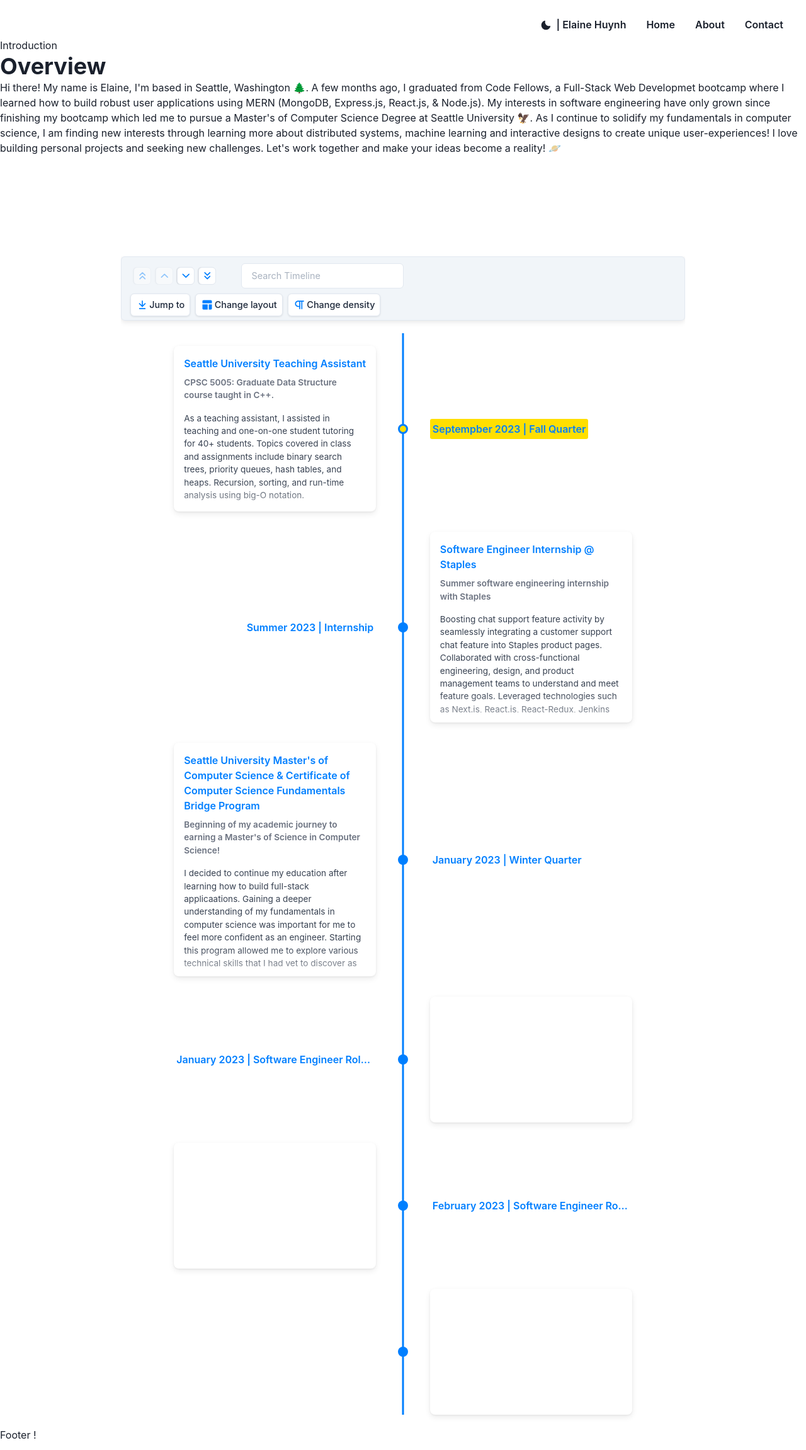
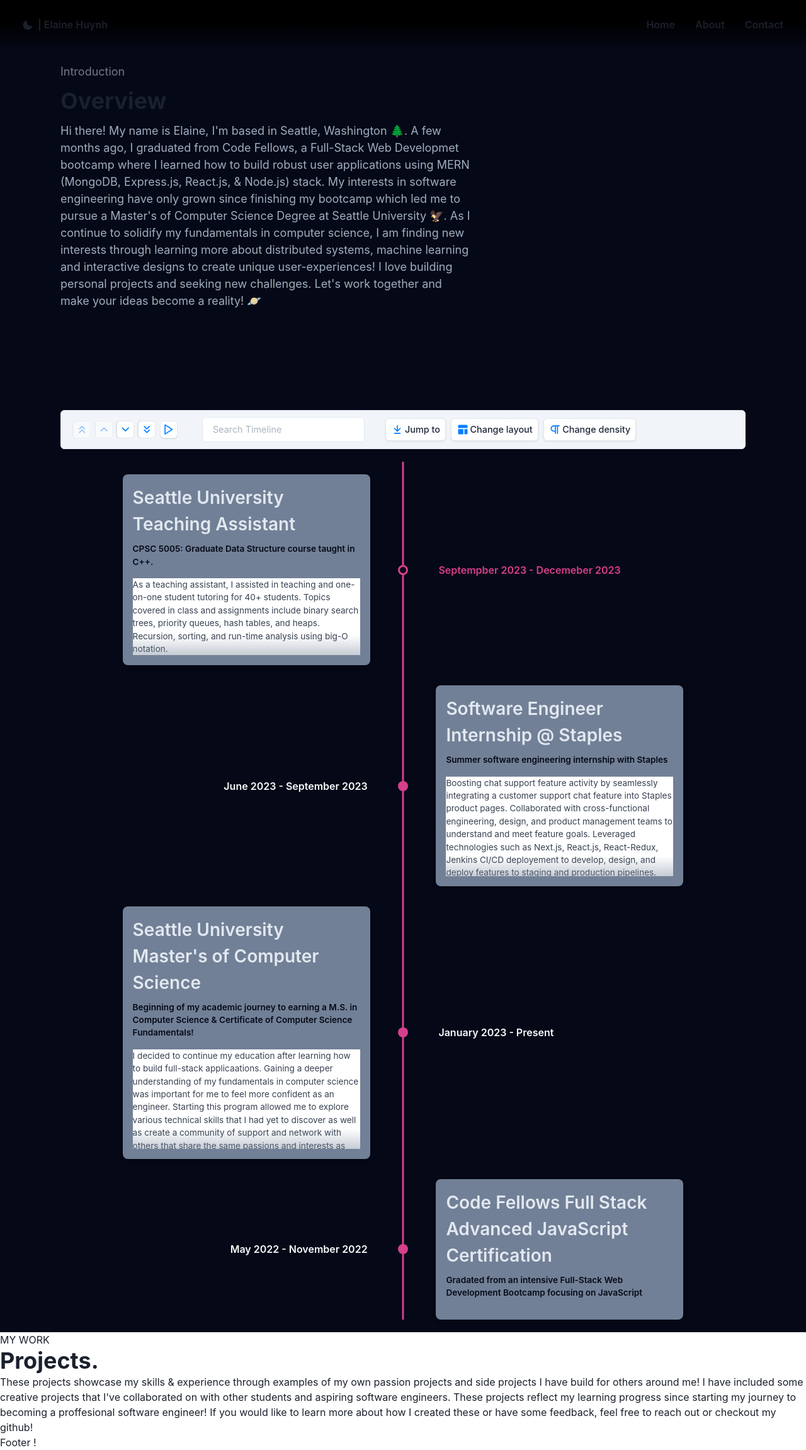
Before and after one commit to nurselaine/about-nurselainev2, a React (Create React App) app in the folder frontend/: page /timeline in a window 1280 px wide. Shown: the whole page at 63% size. Built offline with nearby package versions, Linux system fonts and the light colour scheme.

Commit message:
Updated timeline with informaiton and added basic background color

```diff
--- a/frontend/src/Component/Header/Header.jsx
+++ b/frontend/src/Component/Header/Header.jsx
@@ -19,7 +19,7 @@ const Header = () => {
       zIndex={5}
       px={5}
     >
-      <Link to={'/'}>
+      <Link to={'/'} style={{ marginRight: "auto" }}>
         <Button
           leftIcon={<MoonIcon />}
           as="a"
--- a/frontend/src/Component/Layout/Layout.js
+++ b/frontend/src/Component/Layout/Layout.js
@@ -5,7 +5,7 @@ const Layout = ({ children }) => {
   return (
     <>
       <Header />
-        <div style={{paddingTop: '60px'}}>{children}</div>
+        <div>{children}</div>
       <Footer />
     </>
   );
--- a/frontend/src/Page/Home/Home.jsx
+++ b/frontend/src/Page/Home/Home.jsx
@@ -13,12 +13,13 @@ import {
 } from "@chakra-ui/react";
 import { ChevronDownIcon } from "@chakra-ui/icons";
 import { Link } from "react-router-dom";
-import style from "./Home.scss";
+import "./Home.scss";
 import Layout from "../../Component/Layout/Layout";
 
 const Home = () => {
   return (
     <Layout>
+      <motion.div exit={{ opacity:0 }}>
       <Box id="home" h="100vh" w="100vw" px={[8, 16, 24]}>
         <Stack spacing={5} h="80%" w="100%" flexDir="column">
           <Center
@@ -37,11 +38,12 @@ const Home = () => {
                     fontSize={["3xl", "4xl", "5xl", "6xl"]}
                     as="b"
                     numOfLines={1}
+                    color="gray.200"
                   >
                     👋🏻 Hi my name is{" "}
                     <span className="animated-gradient">Elaine</span>
                   </Text>
-                  <Text fontSize={["sm", "lg", "2xl"]} as="b">
+                  <Text fontSize={["sm", "lg", "2xl"]} as="b" color="gray.200">
                     I am a
                     <TypeAnimation
                       sequence={[
@@ -80,6 +82,7 @@ const Home = () => {
           </Link>
         </Box>
       </Box>
+      </motion.div>
     </Layout>
   );
 };
--- a/frontend/src/Page/Timeline/Timeline.jsx
+++ b/frontend/src/Page/Timeline/Timeline.jsx
@@ -1,30 +1,96 @@
 import React from "react";
 import { Chrono } from "react-chrono";
+import { motion } from "framer-motion";
 import items from "../../utils/data/Timeline.json";
 import Layout from "../../Component/Layout/Layout";
-import { Box, Center, Heading, Text } from "@chakra-ui/react";
+import { Box, Center, Flex, Heading, Text } from "@chakra-ui/react";
+import Spline from "@splinetool/react-spline";
+import "./Timeline.scss";
 
 const Timeline = () => {
   return (
     <Layout>
-      <Text>
+      <motion.div exit={{ opacity: 0 }}>
+        <Box
+          w="100%"
+          h="100px"
+          bgGradient="linear-gradient(360deg, #050816 20%, #000000 67%);"
+        />
+        <Box
+          id="timeline"
+          h="100%"
+          w="100%"
+          px={[8, 16, 24]}
+          bg="#050816"
+        >
+          <Flex flexDir="column" gap={3}>
+            <Text opacity={0.5} fontSize={["md", "lg"]} color="gray.200">
               Introduction
             </Text>
-      <Heading>
+            <Heading as="b" fontSize={["2xl", "4xl"]}>
               Overview
             </Heading>
-      <Text>
+            <Text w={["80%", "60%"]} fontSize={["md", "lg"]} color="gray.400">
               {items.overview}
             </Text>
-      <Center w="100vw" pt="10rem" >
-        <Box h="100%" w="70%">
+          </Flex>
+          <Center w="100%" pt="10rem">
+            <Box h="100%" w="100%">
               <Chrono
                 items={items.items}
                 mode="VERTICAL_ALTERNATING"
+                theme={{
+                  primary: "#D53F8C", // pink 500
+                  secondary: "#050816", // purple 700
+                  cardBgColor: "#718096", // gray.600
+                  cardForeColor: "#050816",
+                  titleColor: "#F7FAFC", // gray 50
+                  cardTitleColor: "#E2E8F0",
+                  cardSubtitleColor: "#050816",
+                  titleColorActive: "#D53F8C", // pink 500
+                }}
+                fontSizes={{
+                  cardText: '1.5rem',
+                  cardTitle: '1.75rem',
+                }}
+                slideShow
+                slideItemDuration={4500}
+                scrollable={{}}
               />
             </Box>
           </Center>
+          {/* <Box
+            position="absolute"
+            bottom={0}
+            w='100%'
+
+            bgGradient="linear-gradient(360deg, #19082c 24%, #040108 67%)"
+            zIndex={-1}
+          >
+            <Spline scene="https://prod.spline.design/iYBkgf2TMdfTWIoz/scene.splinecode" />
+          </Box> */}
+        </Box>
+      </motion.div>
+      <motion.div>
+        <Projects />
+      </motion.div>
     </Layout>
+  );
+};
+
+const Projects = () => {
+  return (
+    <Box>
+      <Text>
+        MY WORK
+      </Text>
+      <Heading>
+        Projects.
+      </Heading>
+      <Text>
+        {items.projects}
+      </Text>
+    </Box>
   )
 }
 
--- /dev/null
+++ b/frontend/src/Page/Timeline/Timeline.scss
@@ -0,0 +1,3 @@
+#timeline {
+
+}
--- a/frontend/src/index.js
+++ b/frontend/src/index.js
@@ -8,7 +8,7 @@ import {
 import Home from "./Page/Home/Home";
 import ErrorPage from "./Page/ErrorPage";
 import Timeline from "./Page/Timeline/Timeline";
-import Layout from "./Component/Layout/Layout";
+import { AnimatePresence } from "framer-motion";
 
 import { ChakraProvider } from "@chakra-ui/react";
 
@@ -29,7 +29,9 @@ const root = ReactDOM.createRoot(document.getElementById("root"));
 root.render(
   <React.StrictMode>
     <ChakraProvider>
-      <RouterProvider router={router} />
+      <AnimatePresence>
+        <RouterProvider router={router} />
+      </AnimatePresence>
     </ChakraProvider>
   </React.StrictMode>
 );
--- a/frontend/src/utils/data/Timeline.json
+++ b/frontend/src/utils/data/Timeline.json
@@ -1,42 +1,31 @@
 {
   "items": [
     {
-      "title": "Septempber 2023 | Fall Quarter",
+      "title": "Septempber 2023 - Decemeber 2023",
       "cardTitle": "Seattle University Teaching Assistant",
       "url": "",
       "cardSubtitle": "CPSC 5005: Graduate Data Structure course taught in C++.",
       "cardDetailedText": "As a teaching assistant, I assisted in teaching and one-on-one student tutoring for 40+ students. Topics covered in class and assignments include binary search trees, priority queues, hash tables, and heaps. Recursion, sorting, and run-time analysis using big-O notation."
     }, {
-      "title": "Summer 2023 | Internship",
+      "title": "June 2023 - September 2023",
       "cardTitle": "Software Engineer Internship @ Staples",
       "url": "https://www.staples.com/",
       "cardSubtitle": "Summer software engineering internship with Staples",
       "cardDetailedText": "Boosting chat support feature activity by seamlessly integrating a customer support chat feature into Staples product pages. Collaborated with cross-functional engineering, design, and product management teams to understand and meet feature goals. Leveraged technologies such as Next.js, React.js, React-Redux, Jenkins CI/CD deployement to develop, design, and deploy features to staging and production pipelines. Worked closely with teammates on an agile team and took part in daily morning standup. Bolstered team onboarding process by updating environment set-up documentation, guidelines, and deployment documentation pertinent to team responsibilities."
     }, {
-      "title": "January 2023 | Winter Quarter",
-      "cardTitle": "Seattle University Master's of Computer Science & Certificate of Computer Science Fundamentals Bridge Program",
+      "title": "January 2023 - Present",
+      "cardTitle": "Seattle University Master's of Computer Science",
       "url": "",
-      "cardSubtitle": "Beginning of my academic journey to earning a Master's of Science in Computer Science!",
+      "cardSubtitle": "Beginning of my academic journey to earning a M.S. in Computer Science & Certificate of Computer Science Fundamentals!",
       "cardDetailedText": "I decided to continue my education after learning how to build full-stack applicaations. Gaining a deeper understanding of my fundamentals in computer science was important for me to feel more confident as an engineer. Starting this program allowed me to explore various technical skills that I had yet to discover as well as create a community of support and network with others that share the same passions and interests as me!"
     }, {
-      "title": "January 2023 | Software Engineer Role - Quality Assurance & Front-end",
-      "cardTitle": "",
+      "title": "May 2022 - November 2022",
+      "cardTitle": "Code Fellows Full Stack Advanced JavaScript Certification",
       "url": "",
-      "cardSubtitle": "",
-      "cardDetailedText": ""
-    }, {
-      "title": "February 2023 | Software Engineer Role - Front-end",
-      "cardTitle": "",
-      "url": "",
-      "cardSubtitle": "",
-      "cardDetailedText": ""
-    }, {
-      "title": "",
-      "cardTitle": "",
-      "url": "",
-      "cardSubtitle": "",
+      "cardSubtitle": "Gradated from an intensive Full-Stack Web Development Bootcamp focusing on JavaScript",
       "cardDetailedText": ""
     }
   ],
-  "overview": "Hi there! My name is Elaine, I'm based in Seattle, Washington 🌲. A few months ago, I graduated from Code Fellows, a Full-Stack Web Developmet bootcamp where I learned how to build robust user applications using MERN (MongoDB, Express.js, React.js, & Node.js). My interests in software engineering have only grown since finishing my bootcamp which led me to pursue a Master's of Computer Science Degree at Seattle University 🦅. As I continue to solidify my fundamentals in computer science, I am finding new interests through learning more about distributed systems, machine learning and interactive designs to create unique user-experiences! I love building personal projects and seeking new challenges. Let's work together and make your ideas become a reality! 🪐"
+  "overview": "Hi there! My name is Elaine, I'm based in Seattle, Washington 🌲. A few months ago, I graduated from Code Fellows, a Full-Stack Web Developmet bootcamp where I learned how to build robust user applications using MERN (MongoDB, Express.js, React.js, & Node.js) stack. My interests in software engineering have only grown since finishing my bootcamp which led me to pursue a Master's of Computer Science Degree at Seattle University 🦅. As I continue to solidify my fundamentals in computer science, I am finding new interests through learning more about distributed systems, machine learning and interactive designs to create unique user-experiences! I love building personal projects and seeking new challenges. Let's work together and make your ideas become a reality! 🪐",
+  "projects": "These projects showcase my skills & experience through examples of my own passion projects and side projects I have build for others around me! I have included some creative projects that I've collaborated on with other students and aspiring software engineers. These projects reflect my learning progress since starting my journey to becoming a proffesional software engineer! If you would like to learn more about how I created these or have some feedback, feel free to reach out or checkout my github!"
 }
```
Lines whose indentation alone changed are shown as unchanged.
